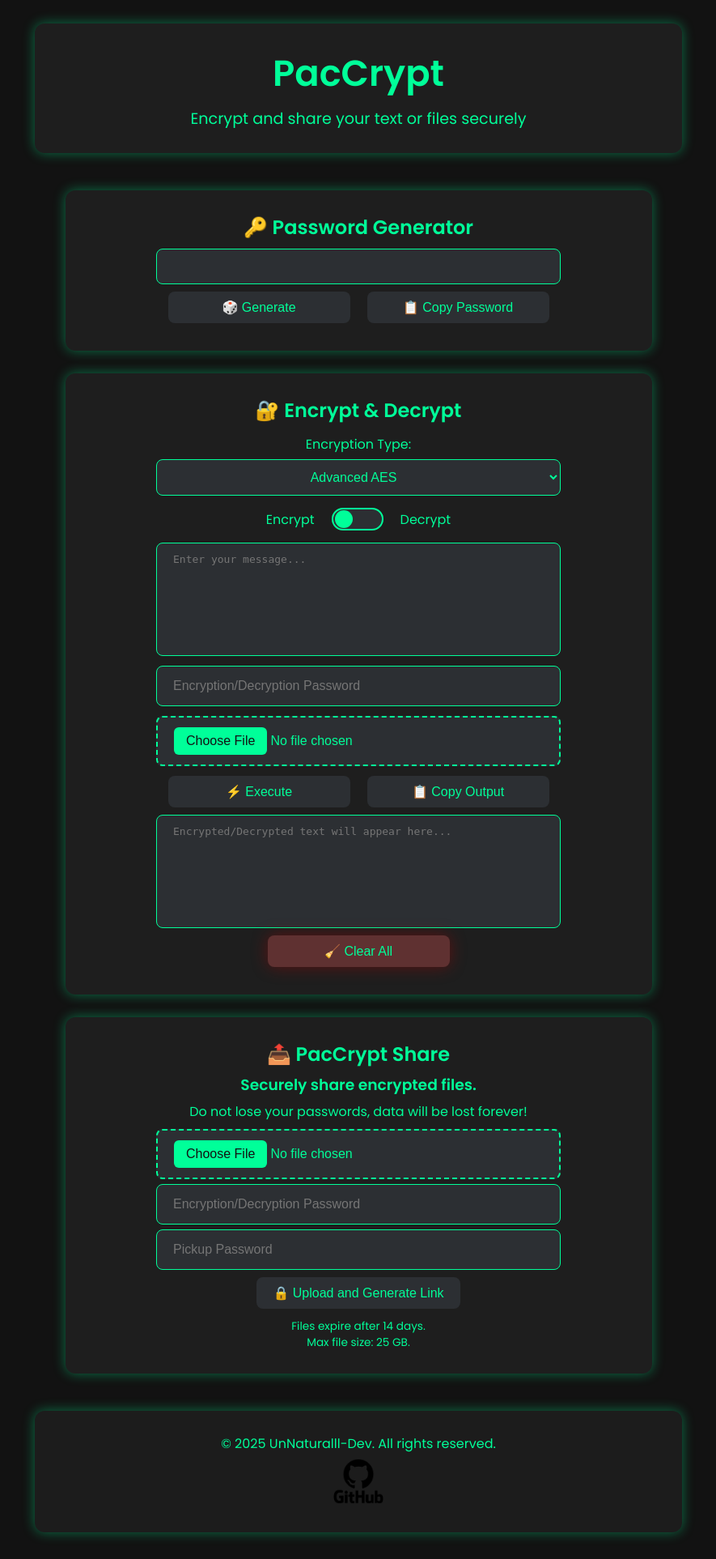
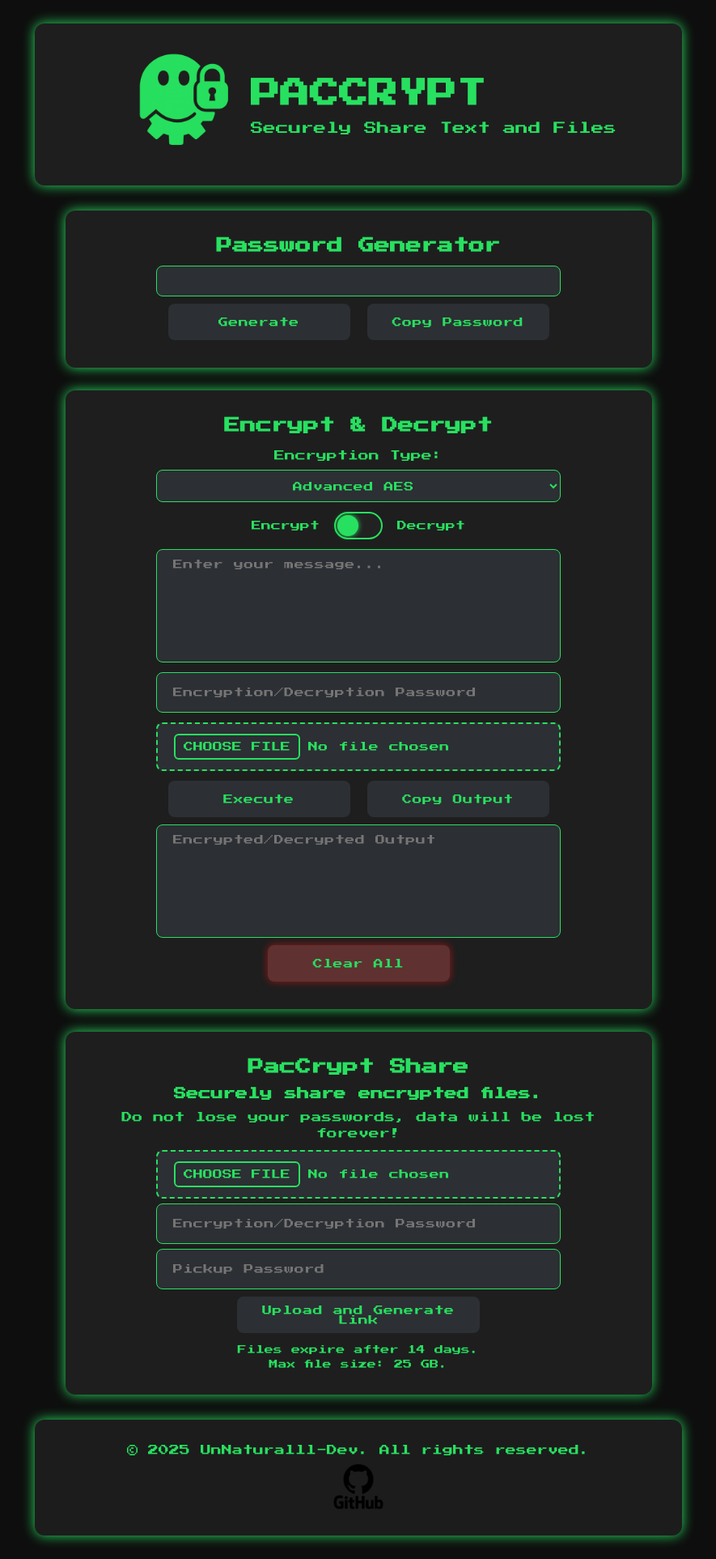
Before and after one commit to TySP-Dev/PacCrypt-Webapp, a Flask app: page / in a window 1280 px wide. Shown: the whole page at 81% size, without its empty margins (197-1082 px from the left). Before the commit the page ends 1900 px from the top, so only its background shows below. Run offline with Flask 3, Linux system fonts and the light colour scheme.

Commit message:
UI Changes and better phone experience.

```diff
--- a/static/css/styles.css
+++ b/static/css/styles.css
@@ -7,9 +7,11 @@
 
 /* ===== Body ===== */
 body {
-    font-family: 'Poppins', sans-serif;
-    background-color: #121212;
-    color: #00ff99;
+    font-family: 'Press Start 2P', monospace;
+    background-color: #0e0e0e;
+    color: #28E060;
+    font-size: 13px;
+    line-height: 1.6;
     display: flex;
     flex-direction: column;
     min-height: 100vh;
@@ -18,27 +20,111 @@ body {
     padding: 20px;
 }
 
+@media (max-width: 600px) {
+    body {
+        font-size: 11px;
+        padding: 10px;
+    }
+
+    .button-group {
+      flex-direction: column;
+      gap: 12px;
+      align-items: stretch;
+    }
+
+    .button-group button {
+      width: 100%;
+      min-width: unset;
+      max-width: 100%;
+    }
+
+    header {
+      flex-direction: column;
+      height: auto;
+      padding-inline: 15px;
+      padding-block: 20px;
+    }
+
+    .logo-container {
+      flex-direction: column;
+      align-items: center;
+      gap: 12px;
+    }
+
+    .logo-container img {
+      height: 100px !important;
+      margin-top: -15px !important;
+    }
+
+    .logo-text {
+      margin-left: 0 !important;
+      text-align: center;
+    }
+
+    .logo-text h1 {
+      font-size: 1.4em;
+      margin-top: -30px !important;
+      margin-left: 0 !important;
+      text-align: center !important;
+    }
+
+    .logo-text p {
+      font-size: 0.8em;
+      margin-left: 0 !important;
+      text-align: center !important;
+    }
+
+    .admin-button-grid {
+        grid-template-columns: 1fr;
+    }
+}
+
+
+
 /* ===== Header ===== */
 header {
-    text-align: center;
-    padding: 25px;
-    background-color: #1c1c1c;
+    display: flex;
+    justify-content: center;
+    align-items: center;
+    background-color: #111;
     border-radius: 12px;
-    box-shadow: 0 0 15px rgba(0, 255, 153, 0.4);
+    box-shadow: 0 0 15px #28E060;
     width: 100%;
     max-width: 800px;
-    margin-bottom: 40px !important;
+    margin-bottom: 25px;
+    padding: 25px;
+    height: 200px;
 }
 
-    header h1 {
-        font-size: 2.8em;
-        color: #00ff99;
-        margin-bottom: 8px;
+.logo-container {
+    display: flex;
+    align-items: center;
+    gap: 10px; /* optional: controls spacing between logo and text */
 }
 
-    header p {
+.logo-container img {
+    height: 200px;
+    width: auto;
+}
+
+.logo-text h1 {
+    font-size: clamp(1.4em, 6vw, 2.8em);
+    word-break: break-word;
+    overflow-wrap: break-word;
+    color: #28E060;
+    margin: 0;
+    margin-left: -30px; /* overlap effect */
+    text-align: left;
+}
+
+.logo-text p {
     font-size: 1.2em;
+    color: #28E060;
+    margin: 0;
+    margin-left: -30px;
+    text-align: left;
 }
+
 
 /* ===== Main Layout ===== */
 main {
@@ -58,7 +144,7 @@ main {
     padding: 25px;
     width: 100%;
     border-radius: 12px;
-    box-shadow: 0 0 15px rgba(0, 255, 153, 0.4);
+    box-shadow: 0 0 15px #28E060;
     text-align: center;
 }
 
@@ -73,18 +159,27 @@ main {
 }
 
 /* ===== Inputs, Textareas, Selects ===== */
+button,
+select,
+input,
+textarea {
+    font-family: 'Press Start 2P', monospace;
+    font-size: 12px !important;
+    letter-spacing: 0.5px;
+}
+
 input,
 textarea,
 select,
 input[type="file"] {
     width: 80%;
     max-width: 500px;
-    padding: 12px 20px;
-    border: 1px solid #00ff99;
+    padding-inline: 20px;
+    padding-block: 12px;
+    border: 1px solid #28E060;
     border-radius: 8px;
     background-color: #2c2f33;
-    color: #00ff99;
-    font-size: 1em;
+    color: #28E060;
     text-align: left;
     transition: 0.3s;
 }
@@ -102,23 +197,33 @@ input[type="password"] {
     min-height: 50px;
 }
 
+/* ===== File Input Customization ===== */
 input[type="file"] {
-    border: 2px dashed #00ff99;
+    border: 2px dashed #28E060;
     cursor: pointer;
+    color: #28E060;
+    background-color: #2c2f33;
 }
 
 input[type="file"]::file-selector-button {
-        background-color: #00ff99;
-        color: #121212;
-        border: none;
-        padding: 8px 15px;
+    font-family: 'Press Start 2P', monospace;
+    font-size: 12px;
+    background-color: #2c2f33;
+    color: #28E060;
+    border: 2px solid #28E060;
+    padding-inline: 10px;
+    padding-block: 8px;
+    margin-right: 10px;
     border-radius: 6px;
+    text-transform: uppercase;
     cursor: pointer;
-        transition: 0.3s;
+    transition: 0.3s ease;
 }
 
 input[type="file"]::file-selector-button:hover {
-            background-color: #00cc77;
+    background-color: #28E060;
+    color: #000;
+    box-shadow: 0 0 10px #28E060;
 }
 
 /* ===== Focus Effects ===== */
@@ -147,37 +252,126 @@ select:focus {
 }
 
 button {
-    padding: 10px 20px;
-    border: 0px solid #00ff99;
+    padding-inline: 20px;
+    padding-block: 10px;
+    border: none;
     border-radius: 8px;
     background-color: #2c2f33;
-    color: #00ff99;
+    color: #28E060;
     font-size: 1em;
     cursor: pointer;
     transition: 0.3s;
     width: auto;
     min-width: 225px;
     max-width: 300px;
+    height: 45px;
 }
 
     button:hover {
-        background-color: #00ff99;
+        background-color: #28E060;
         color: #121212;
-        box-shadow: 0 0 10px rgba(0, 255, 153, 0.4);
+        box-shadow: 0 0 10px #28E060;
     }
 
 .danger-button {
     background-color: #5f3131;
-    box-shadow: 0 0 20px rgba(185, 0, 0, 0.4);
+    box-shadow: 0 0 10px #991717;
 }
 
 .danger-button:hover {
-    background-color: #ff0000;
+    background-color: #af0000;
     color: #121212;
-    box-shadow: 0 0 40px rgb(255, 0, 0);
+    box-shadow: 0 0 40px #ff0000;
 }
 
+.admin-button-grid {
+    display: grid;
+    grid-template-columns: repeat(2, minmax(0, 1fr));
+    gap: var(--spacer); /* e.g., 20px between rows and columns */
+    justify-items: center;
+    width: 100%;
+    max-width: 640px;
+    margin: 0 auto;
+  }
+
+  .admin-button-grid button {
+    width: 100%;
+    max-width: 280px;
+    font-family: 'Press Start 2P', monospace;
+    font-size: 12px;
+  }
+
+
+
 /* ===== Toggle Switch Styling ===== */
+.toggle-container {
+    display: flex;
+    align-items: center;
+    justify-content: center;
+    gap: 20px;
+  }
+
+  .toggle-label {
+    font-family: 'Press Start 2P', monospace;
+    font-size: 12px;
+    color: #28E060;
+  }
+
+  .material-switch {
+    position: relative;
+    display: inline-block;
+    width: 60px;
+    height: 34px;
+  }
+
+  .material-switch input {
+    opacity: 0;
+    width: 0;
+    height: 0;
+  }
+
+  .material-slider {
+    position: absolute;
+    cursor: pointer;
+    top: 0; left: 0; right: 0; bottom: 0;
+    background-color: #222;
+    border: 2px solid #28E060;
+    border-radius: 34px;
+    transition: 0.4s;
+    margin: unset;
+  }
+
+  .material-slider::before {
+    position: absolute;
+    content: "";
+    height: 26px;
+    width: 26px;
+    left: 2px;
+    bottom: 2px;
+    background-color: #28E060;
+    border-radius: 50%;
+    transition: 0.4s;
+    box-shadow: 0 0 6px #28E060;
+  }
+
+  .material-switch input:checked + .material-slider {
+    background-color: #28E060;
+  }
+
+  .material-switch input:checked + .material-slider::before {
+    transform: translateX(26px);
+    background-color: #000;
+  }
+
+
+  /* Label beside switch */
+  #toggle-label {
+    font-family: 'Press Start 2P', monospace;
+    color: #28E060;
+    margin-left: 20px;
+    font-size: 12px;
+  }
+
 .toggle-container {
     display: flex;
     align-items: center;
@@ -211,7 +405,7 @@ button {
     right: 0;
     bottom: 0;
     background-color: #2c2f33;
-    border: 2px solid #00ff99;
+    border: 2px solid #28E060;
     border-radius: 34px;
     transition: .4s;
     display: flex;
@@ -223,7 +417,7 @@ button {
         content: "";
         height: 22px;
         width: 22px;
-        background-color: #00ff99;
+        background-color: #28E060;
         border-radius: 50%;
         transition: .4s;
         transform: translateX(2px);
@@ -306,16 +500,16 @@ footer {
     text-align: center;
     padding: 25px;
     background-color: #1c1c1c;
-    color: #00ff99;
+    color: #28E060;
     border-radius: 12px;
-    box-shadow: 0 0 15px rgba(0, 255, 153, 0.4);
+    box-shadow: 0 0 15px #28E060;
     width: 100%;
     max-width: 800px;
-    margin-top: 40px;
+    margin-top: 25px;
 }
 
     footer a {
-        color: #00ff99;
+        color: #28E060;
         text-decoration: none;
     }
 
@@ -395,6 +591,7 @@ form {
 }
 
 form input {
+    min-height: 50px;
     width: 80%;
     max-width: 500px;
     text-align: left;
--- a/static/js/ui.js
+++ b/static/js/ui.js
@@ -52,7 +52,11 @@ function setupElementListeners(elements) {
     elements.generateBtn.addEventListener("click", generateRandomPassword);
     elements.copyPasswordBtn.addEventListener("click", () => copyToClipboard("generated-password", "password-copy-feedback"));
     elements.copyOutputBtn?.addEventListener("click", () => copyToClipboard("output-text", "output-copy-feedback"));
-    elements.toggleSwitch.addEventListener("change", updateToggleLabels);
+    elements.toggleSwitch.addEventListener("change", () => {
+        console.log("Mode:", elements.toggleSwitch.checked ? "Decrypt" : "Encrypt");
+    });
+
+
 
     // Add file input change listener
     const fileInput = document.getElementById("file-input");
--- a/templates/admin_login.html
+++ b/templates/admin_login.html
@@ -10,8 +10,8 @@
     <link rel="icon" type="image/png" href="{{ url_for('static', filename='img/PacCrypt.png') }}" />
 
     <!-- Stylesheets -->
-    <link href="https://fonts.googleapis.com/css2?family=Poppins:wght@300;400;600&display=swap" rel="stylesheet" />
     <link rel="stylesheet" href="{{ url_for('static', filename='css/styles.css') }}" />
+    <link href="https://fonts.googleapis.com/css2?family=Press+Start+2P&display=swap" rel="stylesheet">
 
     <!-- Scripts -->
     <script type="module" src="{{ url_for('static', filename='js/main.js') }}"></script>
--- a/templates/admin_settings.html
+++ b/templates/admin_settings.html
@@ -10,8 +10,9 @@
     <link rel="icon" type="image/png" href="{{ url_for('static', filename='img/PacCrypt.png') }}" />
 
     <!-- Stylesheets -->
-    <link href="https://fonts.googleapis.com/css2?family=Poppins:wght@300;400;600&display=swap" rel="stylesheet" />
     <link rel="stylesheet" href="{{ url_for('static', filename='css/styles.css') }}" />
+    <link href="https://fonts.googleapis.com/css2?family=Press+Start+2P&display=swap" rel="stylesheet">
+
 </head>
 <body class="dark">
     <!-- Header -->
--- a/templates/index.html
+++ b/templates/index.html
@@ -4,35 +4,40 @@
     <meta charset="UTF-8" />
     <meta name="viewport" content="width=device-width, initial-scale=1.0" />
     <meta name="description" content="PacCrypt - Secure text and file encryption with password generation" />
-    <title>PacCrypt - Encrypt and share your text or files securely</title>
+    <title>PacCrypt</title>
 
     <!-- Favicon -->
     <link rel="icon" href="{{ url_for('static', filename='img/PacCrypt.png') }}" type="image/png" />
 
     <!-- Stylesheets -->
     <link rel="stylesheet" href="{{ url_for('static', filename='css/styles.css') }}" />
-    <link href="https://fonts.googleapis.com/css2?family=Poppins:wght@300;400;600&display=swap" rel="stylesheet">
+    <link href="https://fonts.googleapis.com/css2?family=Press+Start+2P&display=swap" rel="stylesheet">
 
     <!-- Scripts -->
     <script type="module" src="{{ url_for('static', filename='js/main.js') }}" defer></script>
 </head>
 <body class="dark">
     <!-- Header -->
-    <header class="card">
-        <h1>PacCrypt</h1>
-        <p>Encrypt and share your text or files securely</p>
-    </header>
+    <header class="card logo-header">
+        <div class="logo-container">
+          <img src="{{ url_for('static', filename='img/PacCrypt.png') }}" alt="PacCrypt Logo" />
+          <div class="logo-text">
+            <h1>PACCRYPT</h1>
+            <p>Securely Share Text and Files</p>
+          </div>
+        </div>
+      </header>
 
     <!-- Main Content -->
     <main>
         <!-- Password Generator Section -->
         <section id="password-generator-section" class="card form-group">
-            <h2>🔑 Password Generator</h2>
+            <h2>Password Generator</h2>
             <div class="form-group">
                 <input type="text" id="generated-password" readonly />
                 <div class="button-group">
-                    <button type="button" id="generate-btn">🎲 Generate</button>
-                    <button type="button" id="copy-btn">📋 Copy Password</button>
+                    <button type="button" id="generate-btn">Generate</button>
+                    <button type="button" id="copy-btn">Copy Password</button>
                 </div>
                 <div id="password-copy-feedback" class="copy-feedback">Password copied to clipboard!</div>
             </div>
@@ -52,7 +57,7 @@
 
         <!-- Encryption/Decryption Section -->
         <section id="encoding-section" class="card form-group">
-            <h2>🔐 Encrypt & Decrypt</h2>
+            <h2>Encrypt & Decrypt</h2>
             <form id="crypto-form" class="form-group">
                 <!-- Encryption Type Selection -->
                 <div class="form-group">
@@ -65,13 +70,14 @@
 
                 <!-- Operation Toggle -->
                 <div class="toggle-container">
-                    <span id="toggle-left-label">Encrypt</span>
-                    <label class="switch">
-                        <input type="checkbox" id="operation-toggle" />
-                        <span class="slider round"></span>
+                    <span class="toggle-label">Encrypt</span>
+                    <label class="material-switch">
+                      <input type="checkbox" id="operation-toggle">
+                      <span class="material-slider"></span>
                     </label>
-                    <span id="toggle-right-label">Decrypt</span>
-                </div>
+                    <span class="toggle-label">Decrypt</span>
+                  </div>
+
 
                 <!-- Text Input Section -->
                 <div id="text-section" class="form-group">
@@ -86,19 +92,19 @@
                 <!-- File Input Section -->
                 <div id="file-section" class="form-group" style="display: none;">
                     <input type="file" id="file-input" />
-                    <button type="button" id="remove-file-btn">🗑 Remove File</button>
+                    <button type="button" id="remove-file-btn">Remove File</button>
                 </div>
 
                 <!-- Action Buttons -->
                 <div class="button-group">
-                    <button type="submit">⚡ Execute</button>
-                    <button type="button" id="copy-output-btn">📋 Copy Output</button>
+                    <button type="submit">Execute</button>
+                    <button type="button" id="copy-output-btn">Copy Output</button>
                 </div>
 
                 <!-- Output Section -->
-                <textarea id="output-text" readonly placeholder="Encrypted/Decrypted text will appear here..."></textarea>
+                <textarea id="output-text" readonly placeholder="Encrypted/Decrypted Output"></textarea>
                 <div class="button-group">
-                    <button type="button" id="clear-all-btn" class="danger-button">🧹 Clear All</button>
+                    <button type="button" id="clear-all-btn" class="danger-button">Clear All</button>
                 </div>
                 <div id="output-copy-feedback" class="copy-feedback">Text copied to clipboard!</div>
             </form>
@@ -106,7 +112,7 @@
 
         <!-- File Sharing Section -->
         <section id="sharing-section" class="card form-group">
-            <h2>📤 PacCrypt Share</h2>
+            <h2>PacCrypt Share</h2>
             <h3>Securely share encrypted files.</h3>
             <p>Do not lose your passwords, data will be lost forever!</p>
 
@@ -121,7 +127,7 @@
                     <div class="share-link-container">
                         <a id="share-link" href="{{ message.split(' at ')[1] }}" target="_blank">{{ message.split(" at ")[1] }}</a>
                         <!--- <span id="share-link">{{ message.split(" at ")[1] }}</span> --->
-                        <button type="button" id="copy-share-btn">📋 Copy Link</button>
+                        <button type="button" id="copy-share-btn">Copy Link</button>
                         <div id="shared-link-feedback" class="copy-feedback">Link copied to clipboard!</div>
                     </div>
                     {% endif %}
@@ -136,7 +142,7 @@
             <!-- Share Link Container (initially hidden) -->
             <div class="share-link-container" id="share-link-container" style="display: none;">
                 <a id="share-link" href="#" target="_blank"></a>
-                <button type="button" id="copy-share-btn">📋 Copy Link</button>
+                <button type="button" id="copy-share-btn">Copy Link</button>
                 <div id="shared-link-feedback" class="copy-feedback">Link copied to clipboard!</div>
             </div>
             <form method="POST" enctype="multipart/form-data" class="form-group" id="upload-form">
@@ -144,7 +150,7 @@
                 <input type="password" name="enc_password" placeholder="Encryption/Decryption Password" required />
                 <input type="password" name="pickup_password" placeholder="Pickup Password" required />
                 <div class="button-group">
-                    <button type="submit">🔒 Upload and Generate Link</button>
+                    <button type="submit">Upload and Generate Link</button>
                 </div>
             </form>
 
--- a/templates/pickup.html
+++ b/templates/pickup.html
@@ -11,7 +11,7 @@
 
     <!-- Stylesheets -->
     <link rel="stylesheet" href="{{ url_for('static', filename='css/styles.css') }}" />
-    <link href="https://fonts.googleapis.com/css2?family=Poppins:wght@300;400;600&display=swap" rel="stylesheet">
+    <link href="https://fonts.googleapis.com/css2?family=Press+Start+2P&display=swap" rel="stylesheet">
 </head>
 <body class="dark">
     <!-- Header -->
```
Also changed, not shown: other parts of static/css/styles.css (+19 -16 lines), templates/403.html (+13 -8 lines), templates/404.html (+12 -7 lines), templates/500.html (+10 -5 lines), templates/admin.html (+36 -37 lines), templates/admin_setup.html (+13 -8 lines), README.md. Lines whose indentation alone changed are shown as unchanged.
